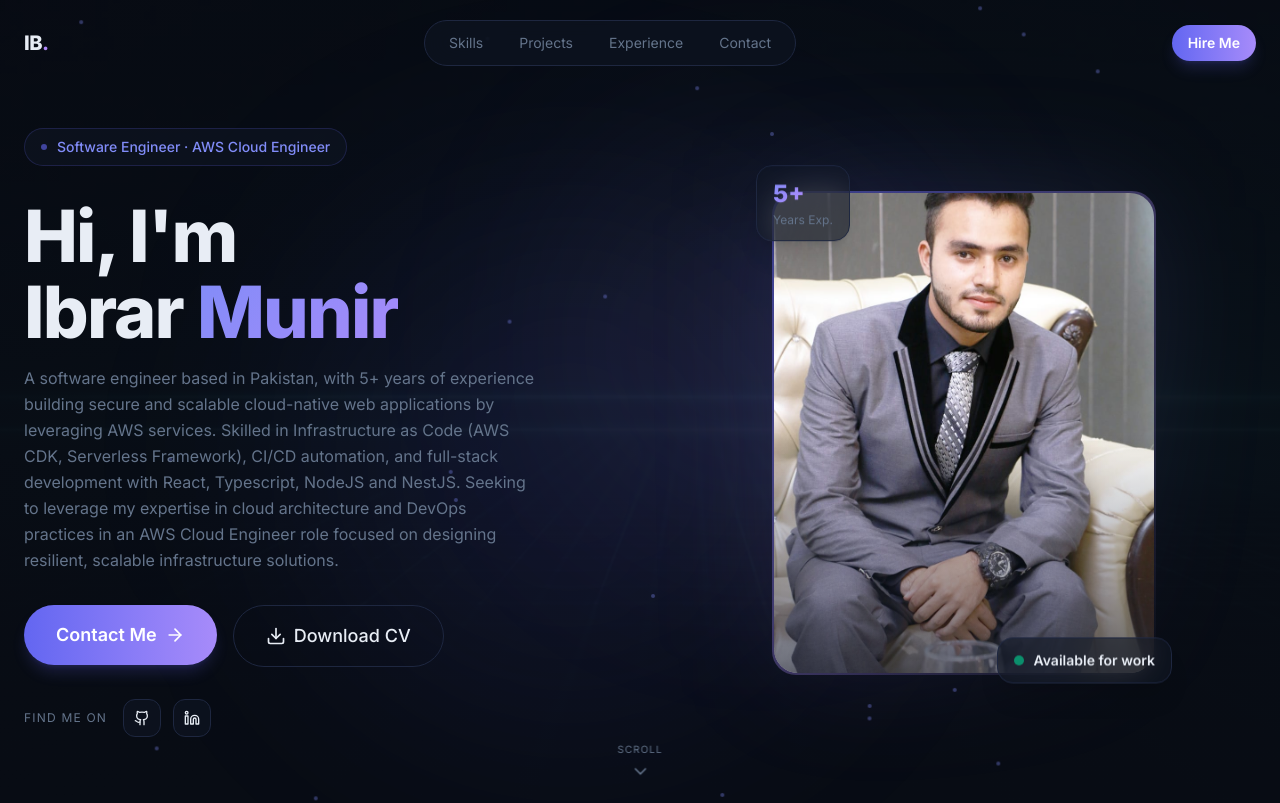
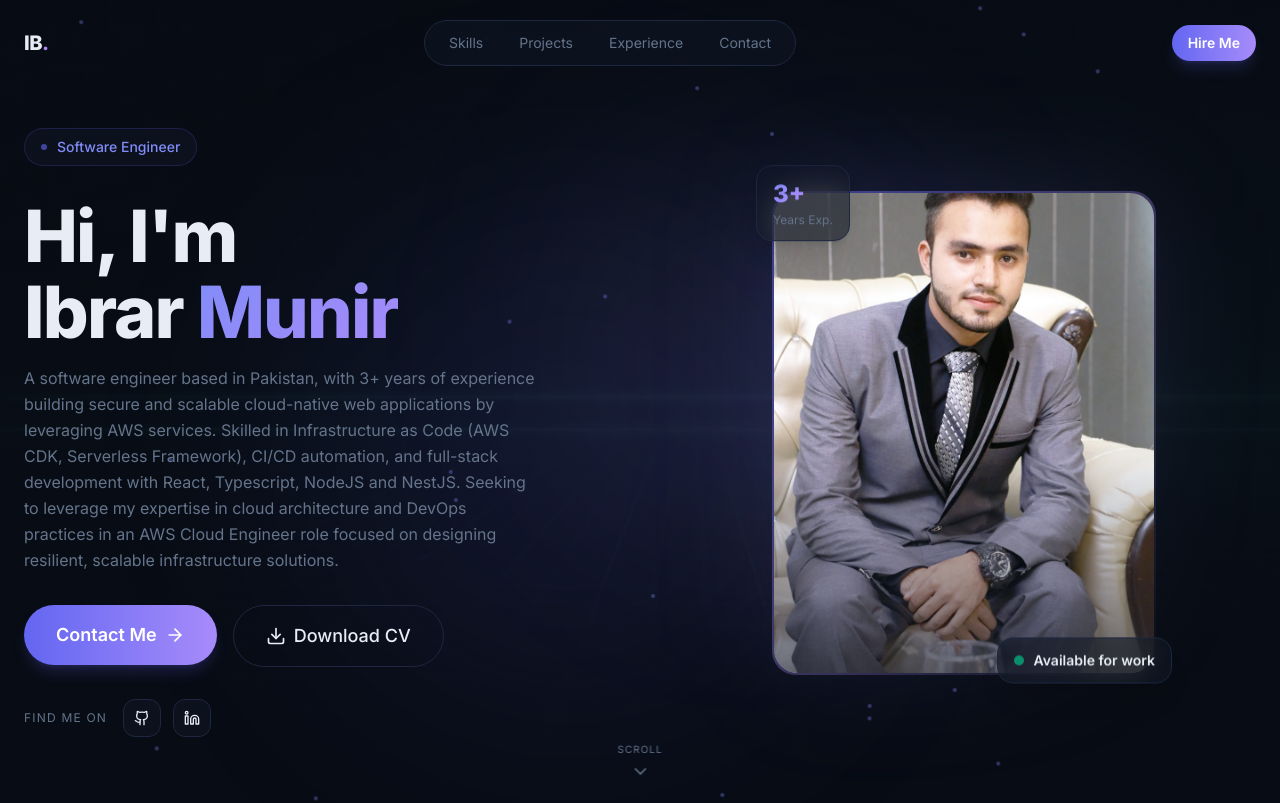
Before and after one commit to ibrarmunircoder/portfolio-website, a React (Vite) app: page / in a window 1280 px wide. Shown: the top 803 px of the page. Built offline with nearby package versions, Linux system fonts and the light colour scheme; a web font is replaced by a local one.

Commit message:
updated experience

```diff
--- a/src/sections/Experience.jsx
+++ b/src/sections/Experience.jsx
@@ -4,8 +4,8 @@ const experiences = [
   {
     period: "May 2023 – December 2025",
     role: "Full Stack Engineer",
-    company: "Cooliodev",
-    location: "California, US",
+    company: "WHBrowns",
+    location: "UK",
     achievements: [
       "Designed and managed a multi-AZ VPC architecture for a containerised Shopify public application",
       "Provisioned & controlled AWS infrastructure using CDK TypeScript, reducing deployment times from 3 hours to 10 minutes",
--- a/src/sections/Hero.jsx
+++ b/src/sections/Hero.jsx
@@ -56,7 +56,7 @@ export const Hero = () => {
             <div className="animate-fade-in">
               <div className="inline-flex items-center gap-2.5 px-4 py-2 rounded-full glass border border-primary/20 text-sm text-primary-light font-medium">
                 <span className="w-1.5 h-1.5 bg-primary rounded-full animate-pulse" />
-                Software Engineer · AWS Cloud Engineer
+                Software Engineer
               </div>
             </div>
 
@@ -68,7 +68,7 @@ export const Hero = () => {
                 <span className="glow-text">Munir</span>
               </h1>
               <p className="text-base text-muted-foreground max-w-lg leading-relaxed animate-fade-in animation-delay-200">
-                A software engineer based in Pakistan, with 5+ years of experience building secure and scalable cloud-native web applications by leveraging AWS services. Skilled in Infrastructure as Code (AWS CDK, Serverless Framework), CI/CD automation, and full-stack development with React, Typescript, NodeJS and NestJS. Seeking to leverage my expertise in cloud architecture and DevOps practices in an AWS Cloud Engineer role focused on designing resilient, scalable infrastructure solutions.
+                A software engineer based in Pakistan, with 3+ years of experience building secure and scalable cloud-native web applications by leveraging AWS services. Skilled in Infrastructure as Code (AWS CDK, Serverless Framework), CI/CD automation, and full-stack development with React, Typescript, NodeJS and NestJS. Seeking to leverage my expertise in cloud architecture and DevOps practices in an AWS Cloud Engineer role focused on designing resilient, scalable infrastructure solutions.
               </p>
             </div>
 
@@ -133,7 +133,7 @@ export const Hero = () => {
 
               {/* Stats Badge */}
               <div className="absolute -top-4 -left-4 glass border border-border rounded-2xl px-4 py-3 animate-float animation-delay-500 shadow-xl">
-                <div className="text-2xl font-extrabold gradient-text">5+</div>
+                <div className="text-2xl font-extrabold gradient-text">3+</div>
                 <div className="text-xs text-muted-foreground mt-0.5">Years Exp.</div>
               </div>
             </div>
```
